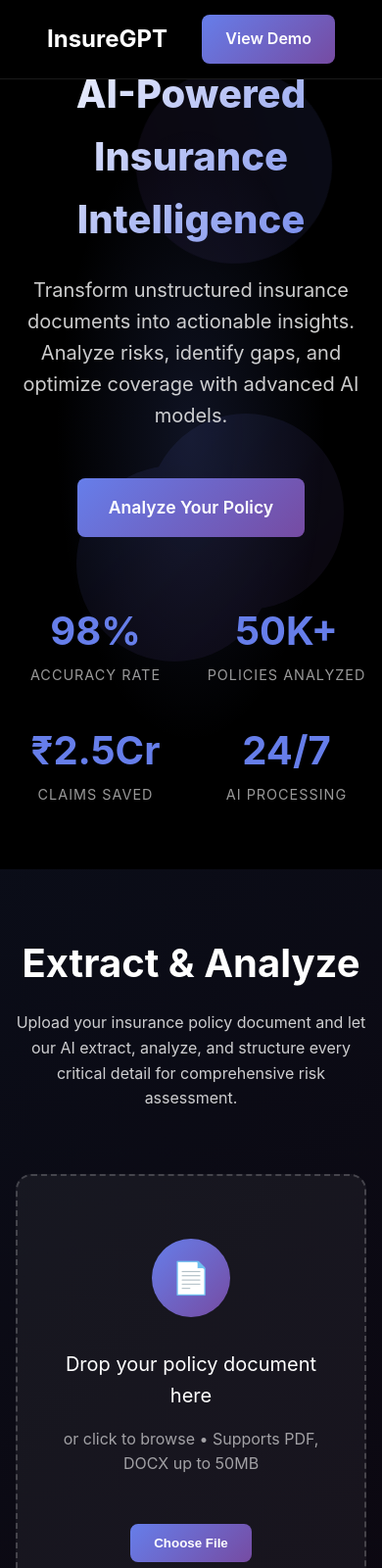
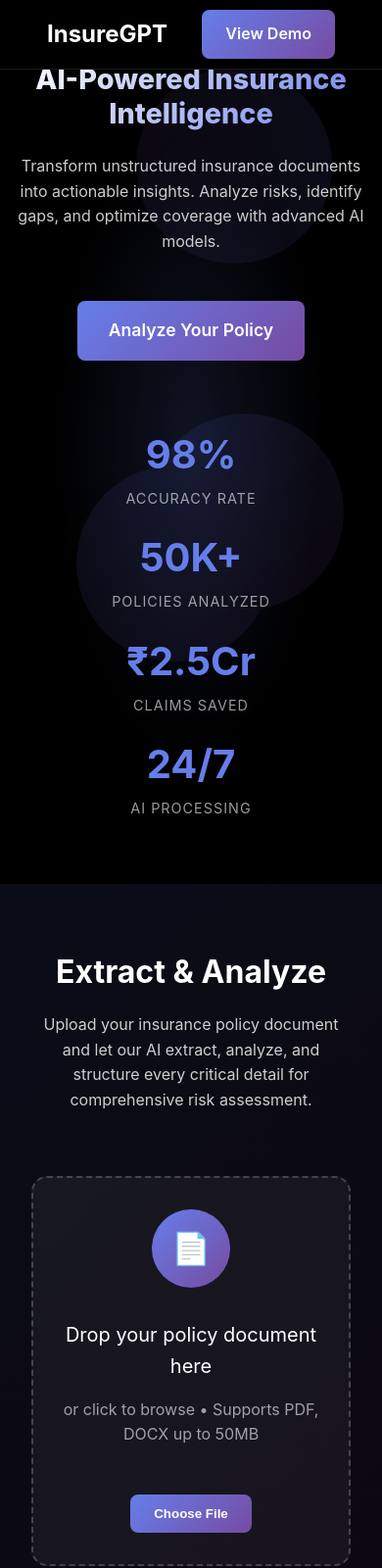
Before and after one commit to Insuryance/InsureGPT, a plain HTML site: page index.html in a window 390 px wide. Shown: the top 1600 px of the page at 98% size. Drawn offline with Linux system fonts and the light colour scheme.

Commit message:
Update index.html

```diff
--- a/index.html
+++ b/index.html
@@ -89,7 +89,7 @@
     justify-content: center;
     background: radial-gradient(ellipse at center, rgba(102, 126, 234, 0.15) 0%, transparent 50%);
     position: relative;
-            padding: 0 2rem;
+    padding: 120px 2rem 2rem; /* Add top padding to account for fixed header */
 }
 
         .hero-content {
@@ -99,13 +99,14 @@
         }
 
         .hero-title {
-            font-size: clamp(2.5rem, 5vw, 4rem);
+    font-size: clamp(2rem, 4vw, 3.5rem); /* Reduced max size */
     font-weight: 800;
     margin-bottom: 1.5rem;
     background: linear-gradient(135deg, #ffffff 0%, #667eea 100%);
     -webkit-background-clip: text;
     -webkit-text-fill-color: transparent;
     background-clip: text;
+    line-height: 1.2; /* Add this line */
 }
 
         .hero-subtitle {
@@ -204,7 +205,11 @@
             margin: 0 auto 2rem;
             font-size: 2rem;
         }
-
+.container {
+    max-width: 1200px;
+    margin: 0 auto;
+    padding: 0 1rem; /* Add padding for mobile */
+}
         .upload-text {
             font-size: 1.25rem;
             margin-bottom: 1rem;
@@ -426,13 +431,29 @@
         }
 
         /* Responsive Design */
+        /* Replace the existing @media (max-width: 768px) section with this expanded version */
+@media (max-width: 1024px) {
+    .hero-title {
+        font-size: clamp(2rem, 5vw, 3rem);
+    }
+
+    .features-grid {
+        grid-template-columns: repeat(2, 1fr);
+    }
+}
+
 @media (max-width: 768px) {
     .nav {
         padding: 0 1rem;
+        height: 70px; /* Reduce header height on mobile */
     }
 
     .nav-links {
         display: none;
+    }
+
+    .hero {
+        padding: 100px 1rem 2rem; /* Adjust for smaller header */
     }
 
     .hero, .upload-section, .results, .features, .demo {
@@ -445,9 +466,45 @@
 
     .hero-stats {
         grid-template-columns: repeat(2, 1fr);
+        gap: 1rem;
+    }
+
+    .section-title {
+        font-size: 2rem;
+    }
+
+    .upload-container {
+        padding: 2rem 1rem;
+    }
+
+    .data-insights {
+        grid-template-columns: repeat(2, 1fr);
     }
 }
 
+@media (max-width: 480px) {
+    .hero-title {
+        font-size: 1.8rem;
+    }
+
+    .hero-subtitle {
+        font-size: 1rem;
+    }
+
+    .hero-stats {
+        grid-template-columns: 1fr;
+    }
+
+    .data-insights {
+        grid-template-columns: 1fr;
+    }
+
+    .risk-score {
+        flex-direction: column;
+        text-align: center;
+        gap: 1rem;
+    }
+}
         /* Animated Background */
         .animated-bg {
             position: fixed;
```
Lines whose indentation alone changed are shown as unchanged.
